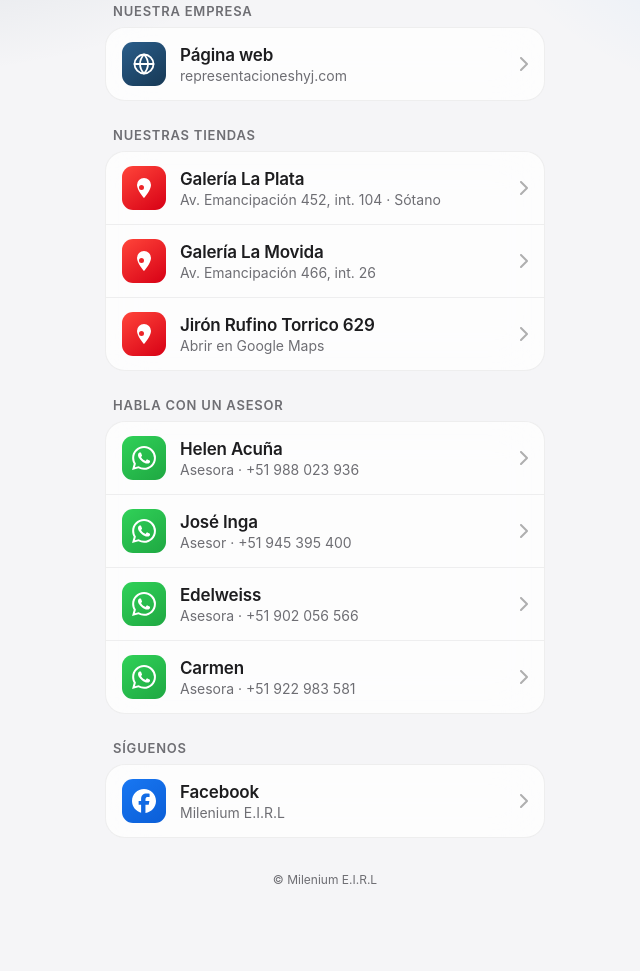
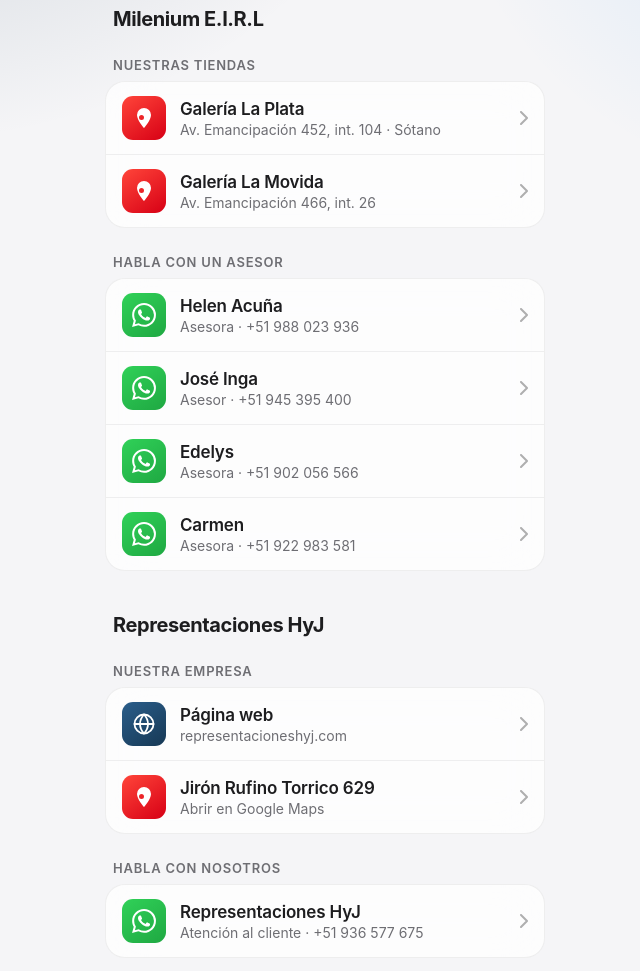
Before and after one commit to jacunas/milenium-nfc, a plain HTML site: page index.html in a window 1280 px wide. Shown: the part 249-1220 px from the top of the page, without its empty margins (315-955 px from the left). Before the commit the page ends 1168 px from the top, so only its background shows below. Drawn offline with Linux system fonts and the light colour scheme.

Commit message:
Add company title and update contact info sections

```diff
--- a/index.html
+++ b/index.html
@@ -51,6 +51,10 @@
   h1 { font-size: 30px; font-weight: 700; letter-spacing: -0.03em; margin: 0 0 6px; }
   header p { margin: 0; color: var(--sub); font-size: 16px; }
 
+  .company-title {
+    font-size: 20px; font-weight: 700; letter-spacing: -0.02em;
+    margin: 0 8px 10px; padding-top: 4px;
+  }
   .group-title {
     font-size: 13px; text-transform: uppercase; letter-spacing: .06em;
     color: var(--sub); margin: 26px 8px 8px; font-weight: 600;
@@ -115,19 +119,11 @@
     <p>Estamos para atenderte</p>
   </header>
 
-  <div class="group-title">Nuestra empresa</div>
-  <div class="group">
-    <a class="item" href="https://www.representacioneshyj.com" target="_blank" rel="noopener">
-      <div class="icon web">
-        <svg viewBox="0 0 24 24" class="stroke"><circle cx="12" cy="12" r="9.5"/><path d="M2.5 12h19M12 2.5c2.6 2.8 4 6 4 9.5s-1.4 6.7-4 9.5c-2.6-2.8-4-6-4-9.5s1.4-6.7 4-9.5z"/></svg>
-      </div>
-      <div class="txt"><strong>Página web</strong><span>representacioneshyj.com</span></div>
-      <svg class="chev"><use href="#chev"/></svg>
-    </a>
-  </div>
+  <!-- ===================== MILENIUM E.I.R.L ===================== -->
+  <div class="company-title">Milenium E.I.R.L</div>
 
   <div class="group-title">Nuestras tiendas</div>
-  <div class="group" style="animation-delay:.05s">
+  <div class="group">
     <a class="item" href="https://maps.app.goo.gl/K5Tiy69f5aLF6cm88?g_st=ic" target="_blank" rel="noopener">
       <div class="icon maps">
         <svg viewBox="0 0 24 24" class="fill"><path d="M12 2a7 7 0 00-7 7c0 5.2 7 13 7 13s7-7.8 7-13a7 7 0 00-7-7zm0 9.5A2.5 2.5 0 119.5 9 2.5 2.5 0 0112 11.5z"/></svg>
@@ -142,17 +138,10 @@
       <div class="txt"><strong>Galería La Movida</strong><span>Av. Emancipación 466, int. 26</span></div>
       <svg class="chev"><use href="#chev"/></svg>
     </a>
-    <a class="item" href="https://maps.app.goo.gl/3tkUYCmZkQqp6ZLd6?g_st=ic" target="_blank" rel="noopener">
-      <div class="icon maps">
-        <svg viewBox="0 0 24 24" class="fill"><path d="M12 2a7 7 0 00-7 7c0 5.2 7 13 7 13s7-7.8 7-13a7 7 0 00-7-7zm0 9.5A2.5 2.5 0 119.5 9 2.5 2.5 0 0112 11.5z"/></svg>
-      </div>
-      <div class="txt"><strong>Jirón Rufino Torrico 629</strong><span>Abrir en Google Maps</span></div>
-      <svg class="chev"><use href="#chev"/></svg>
-    </a>
   </div>
 
   <div class="group-title">Habla con un asesor</div>
-  <div class="group" style="animation-delay:.1s">
+  <div class="group" style="animation-delay:.05s">
     <a class="item" href="https://wa.me/51988023936?text=%C2%A1Hola%20Helen%21%20%F0%9F%91%8B%20Te%20escribo%20desde%20la%20tarjeta%20digital%20de%20Milenium%20E.I.R.L.%20Me%20gustar%C3%ADa%20recibir%20informaci%C3%B3n.%20%C2%BFMe%20puedes%20ayudar%2C%20por%20favor%3F" target="_blank" rel="noopener">
       <div class="icon wa"><svg class="fill"><use href="#i-wa"/></svg></div>
       <div class="txt"><strong>Helen Acuña</strong><span>Asesora · +51 988 023 936</span></div>
@@ -163,14 +152,44 @@
       <div class="txt"><strong>José Inga</strong><span>Asesor · +51 945 395 400</span></div>
       <svg class="chev"><use href="#chev"/></svg>
     </a>
-    <a class="item" href="https://wa.me/51902056566?text=%C2%A1Hola%20Edelweiss%21%20%F0%9F%91%8B%20Te%20escribo%20desde%20la%20tarjeta%20digital%20de%20Milenium%20E.I.R.L.%20Me%20gustar%C3%ADa%20recibir%20informaci%C3%B3n.%20%C2%BFMe%20puedes%20ayudar%2C%20por%20favor%3F" target="_blank" rel="noopener">
+    <a class="item" href="https://wa.me/51902056566?text=%C2%A1Hola%20Edelys%21%20%F0%9F%91%8B%20Te%20escribo%20desde%20la%20tarjeta%20digital%20de%20Milenium%20E.I.R.L.%20Me%20gustar%C3%ADa%20recibir%20informaci%C3%B3n.%20%C2%BFMe%20puedes%20ayudar%2C%20por%20favor%3F" target="_blank" rel="noopener">
       <div class="icon wa"><svg class="fill"><use href="#i-wa"/></svg></div>
-      <div class="txt"><strong>Edelweiss</strong><span>Asesora · +51 902 056 566</span></div>
+      <div class="txt"><strong>Edelys</strong><span>Asesora · +51 902 056 566</span></div>
       <svg class="chev"><use href="#chev"/></svg>
     </a>
     <a class="item" href="https://wa.me/51922983581?text=%C2%A1Hola%20Carmen%21%20%F0%9F%91%8B%20Te%20escribo%20desde%20la%20tarjeta%20digital%20de%20Milenium%20E.I.R.L.%20Me%20gustar%C3%ADa%20recibir%20informaci%C3%B3n.%20%C2%BFMe%20puedes%20ayudar%2C%20por%20favor%3F" target="_blank" rel="noopener">
       <div class="icon wa"><svg class="fill"><use href="#i-wa"/></svg></div>
       <div class="txt"><strong>Carmen</strong><span>Asesora · +51 922 983 581</span></div>
+      <svg class="chev"><use href="#chev"/></svg>
+    </a>
+  </div>
+
+  <!-- ================= REPRESENTACIONES HYJ ================= -->
+  <div class="company-title" style="margin-top:38px;">Representaciones HyJ</div>
+
+  <div class="group-title">Nuestra empresa</div>
+  <div class="group" style="animation-delay:.1s">
+    <a class="item" href="https://www.representacioneshyj.com" target="_blank" rel="noopener">
+      <div class="icon web">
+        <svg viewBox="0 0 24 24" class="stroke"><circle cx="12" cy="12" r="9.5"/><path d="M2.5 12h19M12 2.5c2.6 2.8 4 6 4 9.5s-1.4 6.7-4 9.5c-2.6-2.8-4-6-4-9.5s1.4-6.7 4-9.5z"/></svg>
+      </div>
+      <div class="txt"><strong>Página web</strong><span>representacioneshyj.com</span></div>
+      <svg class="chev"><use href="#chev"/></svg>
+    </a>
+    <a class="item" href="https://maps.app.goo.gl/3tkUYCmZkQqp6ZLd6?g_st=ic" target="_blank" rel="noopener">
+      <div class="icon maps">
+        <svg viewBox="0 0 24 24" class="fill"><path d="M12 2a7 7 0 00-7 7c0 5.2 7 13 7 13s7-7.8 7-13a7 7 0 00-7-7zm0 9.5A2.5 2.5 0 119.5 9 2.5 2.5 0 0112 11.5z"/></svg>
+      </div>
+      <div class="txt"><strong>Jirón Rufino Torrico 629</strong><span>Abrir en Google Maps</span></div>
+      <svg class="chev"><use href="#chev"/></svg>
+    </a>
+  </div>
+
+  <div class="group-title">Habla con nosotros</div>
+  <div class="group" style="animation-delay:.15s">
+    <a class="item" href="https://wa.me/51936577675?text=%C2%A1Hola%21%20%F0%9F%91%8B%20Te%20escribo%20desde%20la%20tarjeta%20digital%20de%20Representaciones%20HyJ.%20Me%20gustar%C3%ADa%20recibir%20informaci%C3%B3n.%20%C2%BFMe%20pueden%20ayudar%2C%20por%20favor%3F" target="_blank" rel="noopener">
+      <div class="icon wa"><svg class="fill"><use href="#i-wa"/></svg></div>
+      <div class="txt"><strong>Representaciones HyJ</strong><span>Atención al cliente · +51 936 577 675</span></div>
       <svg class="chev"><use href="#chev"/></svg>
     </a>
   </div>
```
